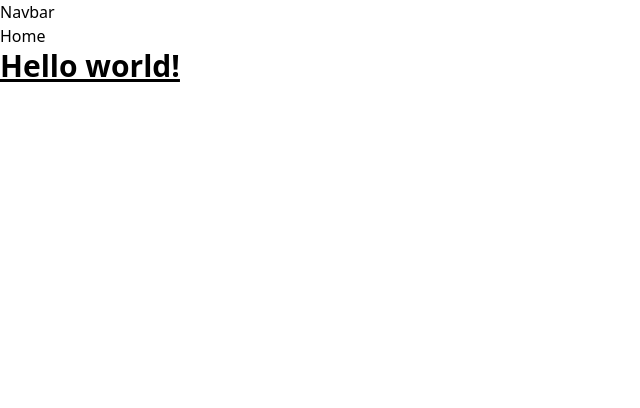
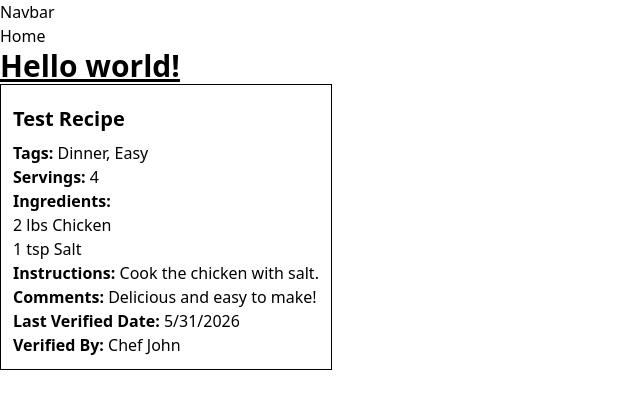
Before and after one commit to hack4impact-calpoly/meals-that-connect-25, a Next.js app: page / in a window 1280 px wide. Shown: the top 408 px of the page, without its empty margins (0-640 px from the left). Built offline with nearby package versions, Linux system fonts and the light colour scheme.

Commit message:
feat: dynamic data from variable

```diff
--- a/src/app/page.tsx
+++ b/src/app/page.tsx
@@ -1,4 +1,5 @@
 import Navbar from "@/components/Navbar";
+import RecipeCard from "@/components/RecipeCard";
 
 export default function Home() {
   return (
@@ -6,6 +7,7 @@ export default function Home() {
       <Navbar />
       <h1>Home</h1>
       <h1 className="text-3xl font-bold underline">Hello world!</h1>
+      <RecipeCard id={"test"} />
     </main>
   );
 }
--- a/src/components/RecipeCard.tsx
+++ b/src/components/RecipeCard.tsx
@@ -1,28 +1,66 @@
 type Recipe = {
-  name: String;
-  serving: Number;
-  tags: [String];
+  name: string;
+  servings: number;
+  tags: string[];
   ingredients: {
-    name: String;
-    quantity: String;
-  };
-  instructions: String;
-  comments: String;
+    name: string;
+    quantity: string;
+  }[];
+  instructions: string;
+  comments: string;
   lastVerified: Date;
-  verifiedBy: String;
+  verifiedBy: string;
 };
 //{ recipe }: { recipe: Recipe }
-export default function RecipeCard() {
+export default async function RecipeCard({ id }: { id: string }) {
+  //const response = await fetch("/api/recipes/" + id);
+  //const recipe: Recipe = await response.json();
+
+  const recipe: Recipe = {
+    name: "Test Recipe",
+    servings: 4,
+    tags: ["Dinner", "Easy"],
+    ingredients: [
+      { name: "Chicken", quantity: "2 lbs" },
+      { name: "Salt", quantity: "1 tsp" },
+    ],
+    instructions: "Cook the chicken with salt.",
+    comments: "Delicious and easy to make!",
+    lastVerified: new Date(),
+    verifiedBy: "Chef John",
+  };
+
   return (
-    <div className="border">
-      <h1>Recipe Name</h1>
-      <p>Tags</p>
-      <p>Servings</p>
-      <h2>Ingredients: 1, 2, 3</h2>
-      <p>Instructions</p>
-      <p>Comments</p>
-      <p>Last Verified Date</p>
-      <p>Verified By</p>
+    <div className="border w-fit p-3">
+      <h1 className="text-xl p-2 pl-0 font-bold">{recipe.name}</h1>
+      <p>
+        <b>Tags:</b> {recipe.tags.join(", ")}
+      </p>
+      <p>
+        <b>Servings:</b> {recipe.servings}
+      </p>
+      <h2>
+        <b>Ingredients:</b>
+      </h2>
+      <ul>
+        {recipe.ingredients.map((ingredient, index) => (
+          <li key={index}>
+            {ingredient.quantity} {ingredient.name}
+          </li>
+        ))}
+      </ul>
+      <p>
+        <b>Instructions:</b> {recipe.instructions}
+      </p>
+      <p>
+        <b>Comments:</b> {recipe.comments}
+      </p>
+      <p>
+        <b>Last Verified Date:</b> {recipe.lastVerified.toLocaleDateString()}
+      </p>
+      <p>
+        <b>Verified By:</b> {recipe.verifiedBy}
+      </p>
     </div>
   );
 }
```
